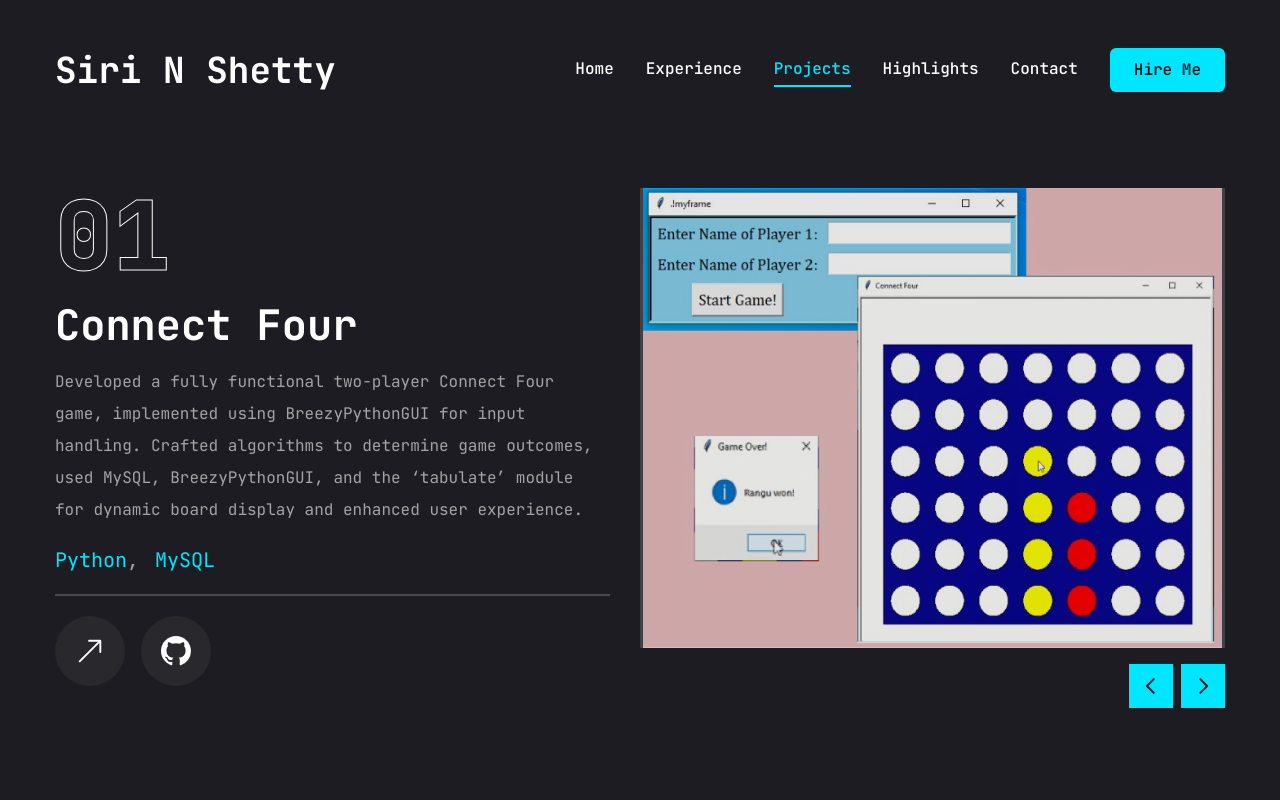
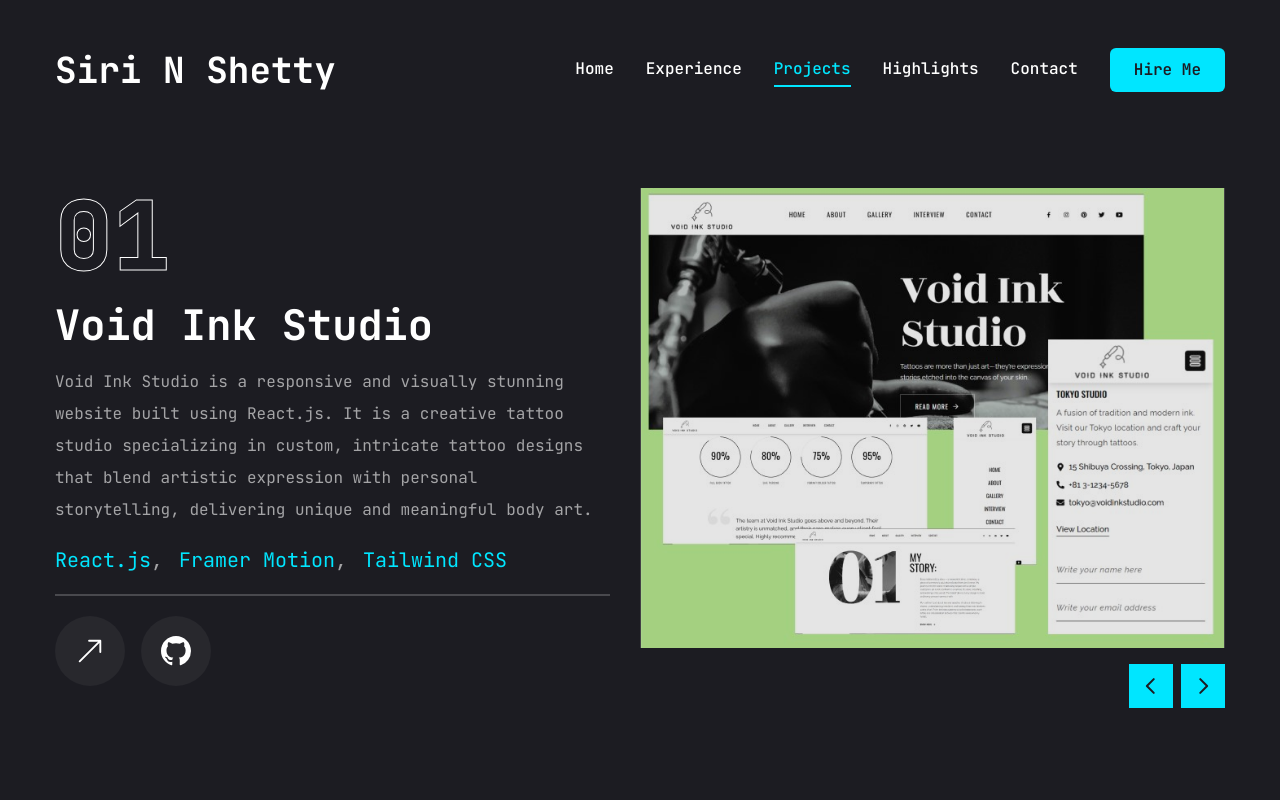
Before and after one commit to siri-n-shetty/siri-portfolio-website, a Next.js app: page /projects in a window 1280 px wide. Built offline with nearby package versions, Linux system fonts and the light colour scheme.

Commit message:
added recent hustle

```diff
--- a/app/contact/page.jsx
+++ b/app/contact/page.jsx
@@ -9,11 +9,6 @@ import { FaPhoneAlt, FaEnvelope } from "react-icons/fa";
 import { motion } from "framer-motion";
 
 const info = [
-  {
-    icon: <FaPhoneAlt />,
-    title: "Phone",
-    description: "(+91) 88238 93860",
-  },
   {
     icon: <FaEnvelope />,
     title: "Email",
--- a/app/projects/page.jsx
+++ b/app/projects/page.jsx
@@ -16,6 +16,15 @@ import WorkSlidingBtns from "@/components/WorkSlidingBtns";
 const projects = [
   {
     num: "01",
+    title: "Void Ink Studio",
+    descriptiton: "Void Ink Studio is a responsive and visually stunning website built using React.js. It is a creative tattoo studio specializing in custom, intricate tattoo designs that blend artistic expression with personal storytelling, delivering unique and meaningful body art.",
+    stack: [{name: "React.js"}, {name: "Framer Motion"}, {name: "Tailwind CSS"}],
+    image: "/assets/projects/vis.jpg",
+    live: "https://voidinkstudio.vercel.app/",
+    github: "https://github.com/siri-n-shetty/void-ink-studio",
+  },
+  {
+    num: "02",
     title: "Connect Four",
     descriptiton: "Developed a fully functional two-player Connect Four game, implemented using BreezyPythonGUI for input handling. Crafted algorithms to determine game outcomes, used MySQL, BreezyPythonGUI, and the ‘tabulate’ module for dynamic board display and enhanced user experience.",
     stack: [{name: "Python"}, {name: "MySQL"}],
@@ -24,7 +33,7 @@ const projects = [
     github: "https://github.com/siri-n-shetty/Connect-Four-Mini-Project-Sem-1",
   },
   {
-    num: "02",
+    num: "03",
     title: "PESU Event Management System",
     descriptiton: "Built a centralized scalable platform to streamline event registrations and recruitments for 100+ university clubs. Replaces Google Forms by automating student data retrieval with user-friendly interface & role-based access control(RBAC).",
     stack: [{name: "React.js"}, {name: "Tailwind CSS"}, {name: "MySQL"}, {name: "Flask"}],
@@ -33,7 +42,7 @@ const projects = [
     github: "https://github.com/siri-n-shetty/PESU_Integrated_Event_Management_System",
   },
   {
-    num: "03",
+    num: "04",
     title: "PESUfy",
     descriptiton: "Developed a website that serves as a resource for incoming juniors at PESU. It streamlines their college experience by providing clear information about the academics and facilities provided by the college.",
     stack: [{name: "JavaScript"}, {name: "Golang"}, {name: "Netlify"}],
@@ -42,7 +51,7 @@ const projects = [
     github: "https://github.com/siri-n-shetty/pesufy",
   },
   {
-    num: "04",
+    num: "05",
     title: "Live Chat Application",
     descriptiton: "Implemented sockets in Flask backend, (using Flask-SocketIO library) and frontend code in HTML, JavaScript. It uses Flask's session management to store information about the user's name and the room they have joined.",
     stack: [{name: "Python"}, {name: "Flask"}, {name: "HTML/CSS"}, {name: "JavaScript"}],
@@ -51,7 +60,7 @@ const projects = [
     github: "https://github.com/siri-n-shetty/Live-Chat-App-using-Flask",
   },
   {
-    num: "05",
+    num: "06",
     title: "Arcade Game",
     descriptiton: "Interstellar Evasion is a simple arcade-style game where the player controls a red rectangle to avoid falling stars coming from above. The game keeps track of the time spent playing, and the player can move the rectangle left and right using the arrow keys to dodge the stars.",
     stack: [{name: "Python"}],
@@ -60,7 +69,7 @@ const projects = [
     github: "https://github.com/siri-n-shetty/Arcade-Game-using-Pygame",
   },
   {
-    num: "06",
+    num: "07",
     title: "Smart Bands System using Cooja",
     descriptiton: "The system consists of parent and child bands that communicate wirelessly to monitor the child's status and alert the parent in case of emergencies such as falls or prolonged absence.",
     stack: [{name: "Cooja Simulator"}, {name: "Contiki OS"}],
--- a/app/skills/page.jsx
+++ b/app/skills/page.jsx
@@ -127,6 +127,14 @@ const achievements = {
   title: "Achievements",
   items: [
     {
+      title: "3rd Place at CIDECODE Hackathon",
+      description: "Our team secured 3rd Place at the prestigious CID < CIDECODE /> Hackathon, organized by Crime Investigation Department (CID) -Karnataka, Data Security Council of India (DSCI), and PESU, for developing a Blockchain-based Digital Evidence Chain-of-Custody Tracker that ensures immutable, transparent, and tamper-proof records of evidence transfer, providing full traceability from collection to verdict while enhancing trust and accountability for law enforcement agencies.",
+    },
+    {
+      title: "National Finalist, Jagriti 2025, IIT-BHU",
+      description: "National Finalist in Serve and Smart Hackathon 2025 (flagship AI/ML Hackathon organised as part of Jagriti 2025) - Selected among top 10 teams across India for the final round at IIT BHU.",
+    },
+    {
       title: "Dr. M R Doreswamy Merit Scholarship Award",
       description: "Recognized for being amongst the top 20% SGPA in the department.",
     },
--- a/components/Stats.jsx
+++ b/components/Stats.jsx
@@ -8,7 +8,7 @@ const stats = [
         text: "Years of Experience",
     },
     {
-        num: 7,
+        num: 8,
         text: "Projects Completed",
     },
     {
@@ -16,7 +16,7 @@ const stats = [
         text: "Technologies Mastered",
     },
     {
-        num: 500,
+        num: 511,
         text: "Code Commits",
     },
 ]
```
Also changed, not shown: public/assets/projects/vis.jpg (added).
